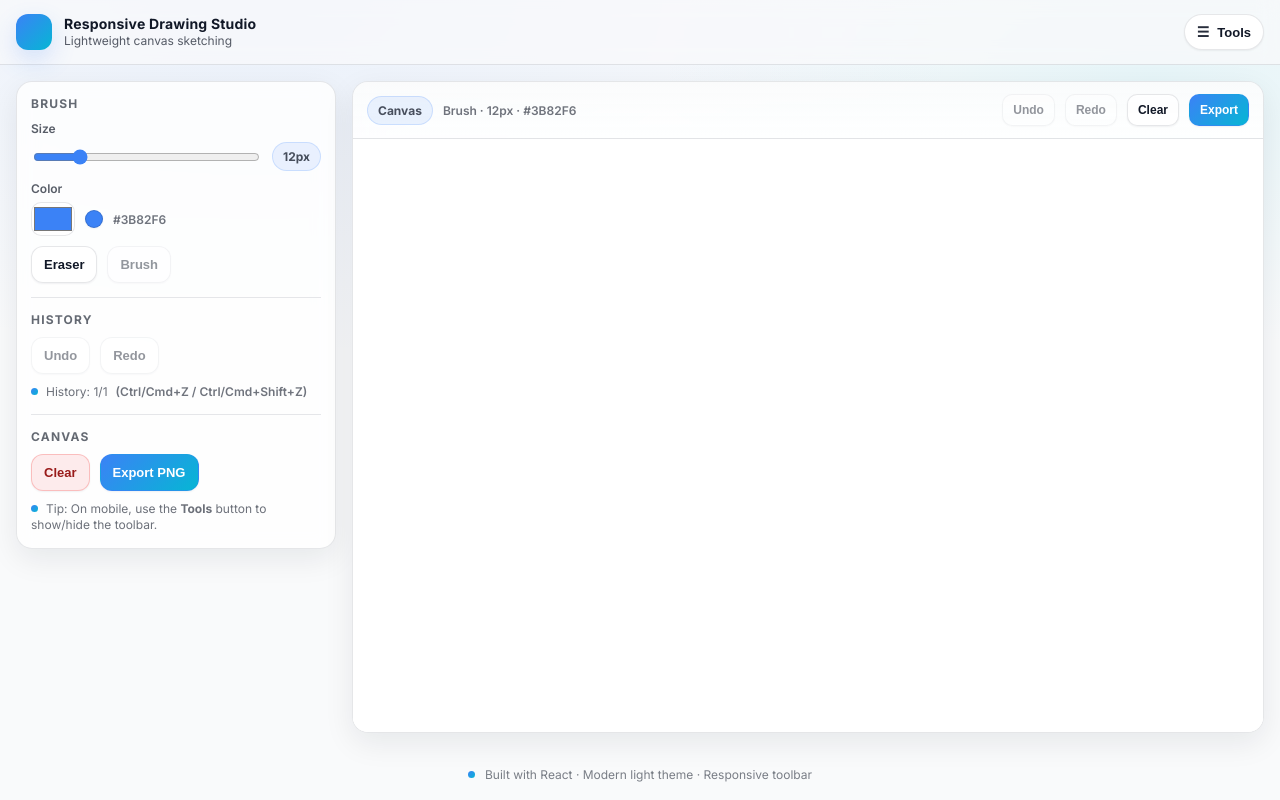
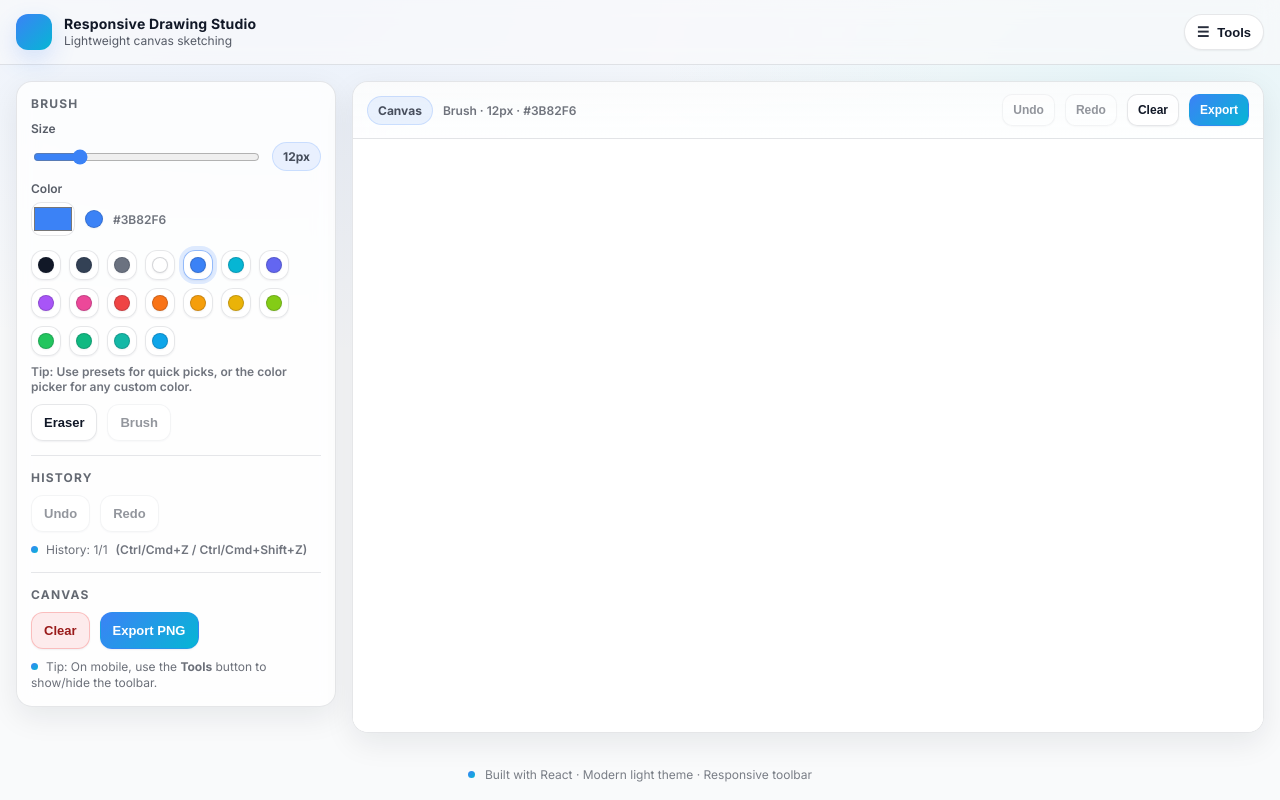
Before and after one commit to kavia-common/responsive-drawing-studio-330726-330740, a React (Create React App) app in the folder drawing_app_frontend/: page / in a window 1280 px wide. Built offline with nearby package versions, Linux system fonts and the light colour scheme; the HTML template or start-up script is replaced by a standard one.

Commit message:
Checkpoint 7 - cg84f616c8

```diff
--- a/drawing_app_frontend/src/App.css
+++ b/drawing_app_frontend/src/App.css
@@ -236,6 +236,61 @@ body {
   border-radius: 999px;
   border: 1px solid rgba(17, 24, 39, 0.18);
   box-shadow: 0 1px 2px rgba(17, 24, 39, 0.06);
+}
+
+/* Preset palette */
+.dsPresetRow {
+  display: flex;
+  flex-wrap: wrap;
+  gap: 8px;
+  margin-top: 8px;
+}
+
+.dsPreset {
+  appearance: none;
+  width: 30px;
+  height: 30px;
+  border-radius: 12px;
+  border: 1px solid var(--ds-border);
+  background: rgba(255, 255, 255, 0.85);
+  box-shadow: var(--ds-shadow-sm);
+  padding: 0;
+  display: inline-flex;
+  align-items: center;
+  justify-content: center;
+  cursor: pointer;
+  transition: transform 120ms ease, box-shadow 120ms ease, border-color 120ms ease;
+}
+
+.dsPreset:hover {
+  transform: translateY(-1px);
+  box-shadow: 0 10px 20px rgba(17, 24, 39, 0.08);
+  border-color: rgba(59, 130, 246, 0.25);
+}
+
+.dsPreset:focus-visible {
+  outline: none;
+  box-shadow: var(--ds-shadow-sm), var(--ds-focus);
+}
+
+.dsPreset:disabled {
+  opacity: 0.55;
+  cursor: not-allowed;
+  transform: none;
+  box-shadow: var(--ds-shadow-sm);
+}
+
+.dsPresetDot {
+  width: 16px;
+  height: 16px;
+  border-radius: 999px;
+  border: 1px solid rgba(17, 24, 39, 0.18);
+  box-shadow: 0 1px 2px rgba(17, 24, 39, 0.06);
+}
+
+.dsPreset.isSelected {
+  border-color: rgba(59, 130, 246, 0.55);
+  box-shadow: 0 0 0 4px rgba(59, 130, 246, 0.16), var(--ds-shadow-sm);
 }
 
 .dsHint {
--- a/drawing_app_frontend/src/App.js
+++ b/drawing_app_frontend/src/App.js
@@ -65,6 +65,44 @@ function App() {
   const isBusy = isDrawingRef.current;
 
   const activeColor = useMemo(() => (isEraser ? "#ffffff" : brushColor), [isEraser, brushColor]);
+
+  /**
+   * Preset palette:
+   * - These are quick-pick swatches that set the same brushColor state as the native color input.
+   * - The native <input type="color"> remains available and unchanged for custom color selection.
+   */
+  const presetColors = useMemo(
+    () => [
+      // Neutrals
+      { name: "Black", value: "#111827" },
+      { name: "Slate", value: "#334155" },
+      { name: "Gray", value: "#6b7280" },
+      { name: "White", value: "#ffffff" },
+
+      // Primary/brand-ish
+      { name: "Blue", value: "#3b82f6" },
+      { name: "Cyan", value: "#06b6d4" },
+      { name: "Indigo", value: "#6366f1" },
+      { name: "Purple", value: "#a855f7" },
+      { name: "Pink", value: "#ec4899" },
+
+      // Warm
+      { name: "Red", value: "#ef4444" },
+      { name: "Orange", value: "#f97316" },
+      { name: "Amber", value: "#f59e0b" },
+      { name: "Yellow", value: "#eab308" },
+
+      // Greens
+      { name: "Lime", value: "#84cc16" },
+      { name: "Green", value: "#22c55e" },
+      { name: "Emerald", value: "#10b981" },
+
+      // Accents
+      { name: "Teal", value: "#14b8a6" },
+      { name: "Sky", value: "#0ea5e9" },
+    ],
+    []
+  );
 
   /**
    * Fill behind existing pixels: destination-over only affects transparent pixels.
@@ -656,6 +694,34 @@ function App() {
                 <span className="dsSwatch" style={{ background: activeColor }} aria-label="Active color swatch" />
                 <span className="dsHint">{isEraser ? "Eraser active" : brushColor.toUpperCase()}</span>
               </div>
+
+              <div className="dsPresetRow" role="group" aria-label="Preset colors">
+                {presetColors.map((c) => {
+                  const isSelected = !isEraser && brushColor.toLowerCase() === c.value.toLowerCase();
+                  return (
+                    <button
+                      key={c.value}
+                      type="button"
+                      className={`dsPreset ${isSelected ? "isSelected" : ""}`}
+                      onClick={() => {
+                        // If the user picks a color, it’s reasonable to exit eraser mode.
+                        setIsEraser(false);
+                        setBrushColor(c.value);
+                      }}
+                      title={c.name}
+                      aria-label={`Set brush color to ${c.name} (${c.value.toUpperCase()})`}
+                      aria-pressed={isSelected}
+                      disabled={isBusy}
+                    >
+                      <span className="dsPresetDot" style={{ background: c.value }} aria-hidden="true" />
+                    </button>
+                  );
+                })}
+              </div>
+
+              <div className="dsHint" style={{ marginTop: 2 }}>
+                Tip: Use presets for quick picks, or the color picker for any custom color.
+              </div>
             </label>
 
             <div className="dsInline dsInlineWrap">
```
Also changed, not shown: 1 other file (tests, documents, lock files or other folders).
